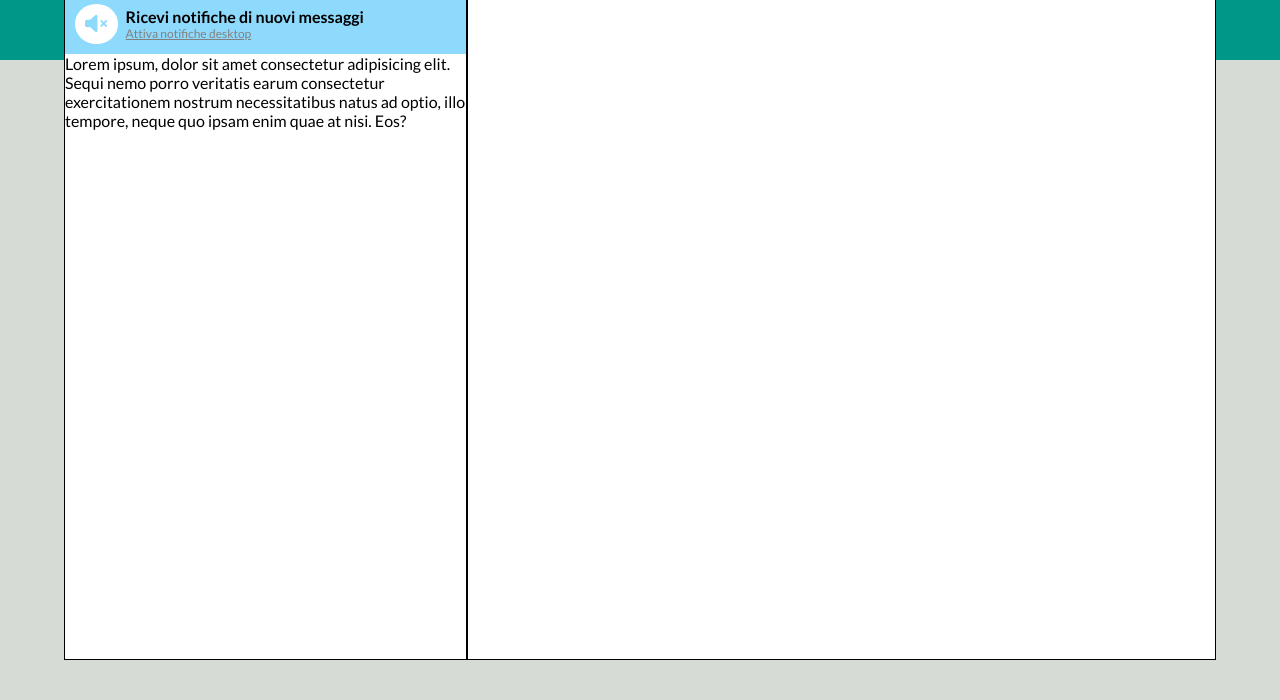
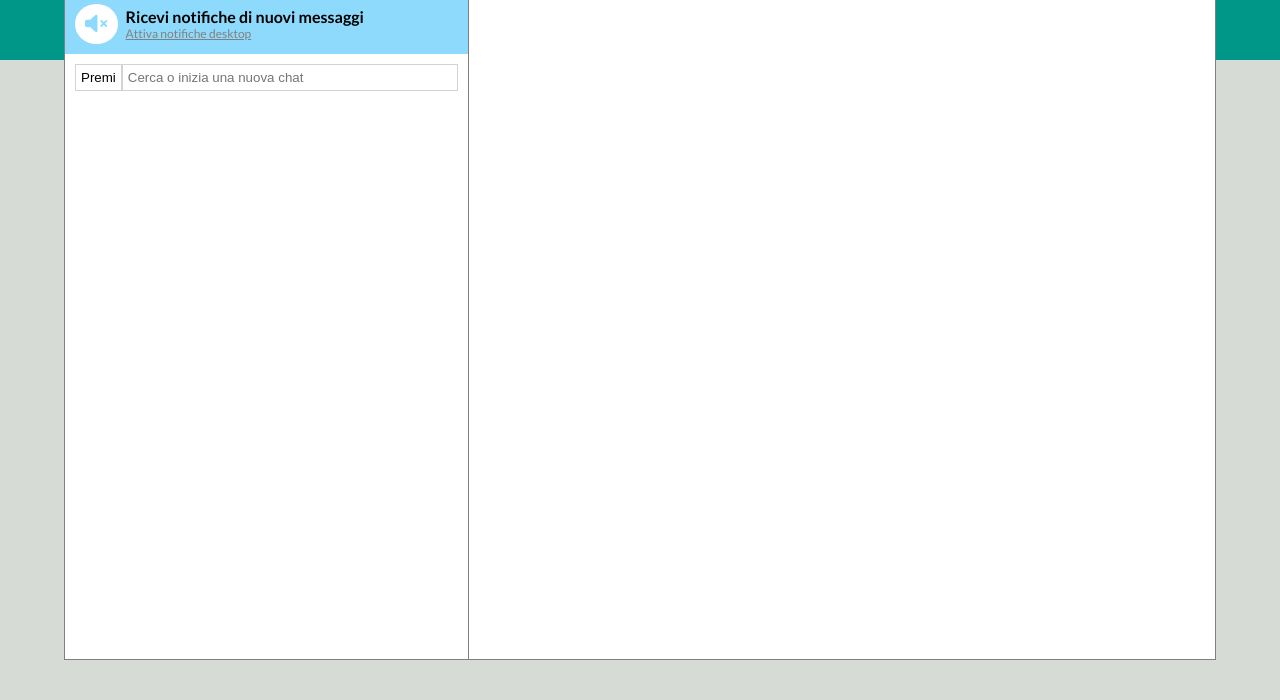
Before and after one commit to leonardobarone/vue-boolzapp, a plain HTML site: page index.html in a window 1280 px wide. Shown: the part 100-800 px from the top of the page. Drawn offline with nearby package versions, Linux system fonts and the light colour scheme.

Commit message:
search input fatto

```diff
--- a/css/style.css
+++ b/css/style.css
@@ -26,8 +26,11 @@ body {
 .column-right {
     flex-basis: 65%;
 }
-.column-left, .column-right {
-    border: 1px solid black;
+.column-right {
+    border-left: 1px solid gray;
+}
+.container {
+    border: 1px solid gray;
 }
 /* column-left */
 .header-column-left {
@@ -77,4 +80,27 @@ body {
     text-decoration: underline;
     color: gray;
 }
+.search {
+    display: flex;
+    align-items: center;
+    margin: 5px;
+}
+.button-search {
+    margin-right: 0px;
+    cursor: pointer;
+}
+.search input, .button-search {
+    padding: 5px;
+    border-style: none;
+    border: 1px solid lightgray;
+    background-color: white;
+}
+.search input {
+    width: 100%;
+}
+.search {
+    width: calc(100% - 10px);
+    padding: 5px;
+
+}
 /* column-right */
--- a/index.html
+++ b/index.html
@@ -37,7 +37,10 @@
                         <div class="sub-title">Attiva notifiche desktop</div>
                     </div>
                 </div>
-                Lorem ipsum, dolor sit amet consectetur adipisicing elit. Sequi nemo porro veritatis earum consectetur exercitationem nostrum necessitatibus natus ad optio, illo tempore, neque quo ipsam enim quae at nisi. Eos?
+                <div class="search">
+                    <button class="button-search">Premi</button>
+                    <input type="text" placeholder="Cerca o inizia una nuova chat">
+                </div>
             </div>
             <!-- right -->
             <div class="column-right">
@@ -46,8 +49,6 @@
         </div>
         <!-- vue -->
         <script src="https://cdn.jsdelivr.net/npm/vue@2.6.14/dist/vue.js"></script>
-        <!-- contacts -->
-        <script src=""></script>
         <!-- script -->
         <script src="js/script.js"></script>
     </body>
--- a/js/script.js
+++ b/js/script.js
@@ -2,6 +2,90 @@
 
 const app = new Vue({
     el: "#root",
+    data: {
+        contacts: [
+            {
+                name: 'Michele',
+                avatar: '_1',
+                visible: true,
+                messages: [
+                    {
+                        date: '10/01/2020 15:30:55',
+                        message: 'Hai portato a spasso il cane?',
+                        status: 'sent'
+                    },
+                    {
+                        date: '10/01/2020 15:50:00',
+                        message: 'Ricordati di dargli da mangiare',
+                        status: 'sent'
+                    },
+                    {
+                        date: '10/01/2020 16:15:22',
+                        message: 'Tutto fatto!',
+                        status: 'received'
+                    }
+                ],
+            },
+            {
+                name: 'Fabio',
+                avatar: '_2',
+                visible: true,
+                messages: [{
+                    date: '20/03/2020 16:30:00',
+                    message: 'Ciao come stai?',
+                    status: 'sent'
+                },
+                    {
+                        date: '20/03/2020 16:30:55',
+                        message: 'Bene grazie! Stasera ci vediamo?',
+                        status: 'received'
+                    },
+                    {
+                        date: '20/03/2020 16:35:00',
+                        message: 'Mi piacerebbe ma devo andare a fare la spesa.',
+                        status: 'received'
+                    }
+                ],
+            },
+            {
+                name: 'Samuele',
+                avatar: '_3',
+                visible: true,
+                messages: [{
+                    date: '28/03/2020 10:10:40',
+                    message: 'La Marianna va in campagna',
+                    status: 'received'
+                },
+                    {
+                        date: '28/03/2020 10:20:10',
+                        message: 'Sicuro di non aver sbagliato chat?',
+                        status: 'sent'
+                    },
+                    {
+                        date: '28/03/2020 16:15:22',
+                        message: 'Ah scusa!',
+                        status: 'received'
+                    }
+                ],
+            },
+            {
+                name: 'Luisa',
+                avatar: '_4',
+                visible: true,
+                messages: [{
+                    date: '10/01/2020 15:30:55',
+                    message: 'Lo sai che ha aperto una nuova pizzeria?',
+                    status: 'sent'
+                },
+                    {
+                        date: '10/01/2020 15:50:00',
+                        message: 'Si, ma preferirei andare al cinema',
+                        status: 'received'
+                    }
+                ],
+            },
+        ]
+    }
 })
 
 // Milestone 1
```
Also changed, not shown: js/contacts.js (deleted, +0 -82 lines).
